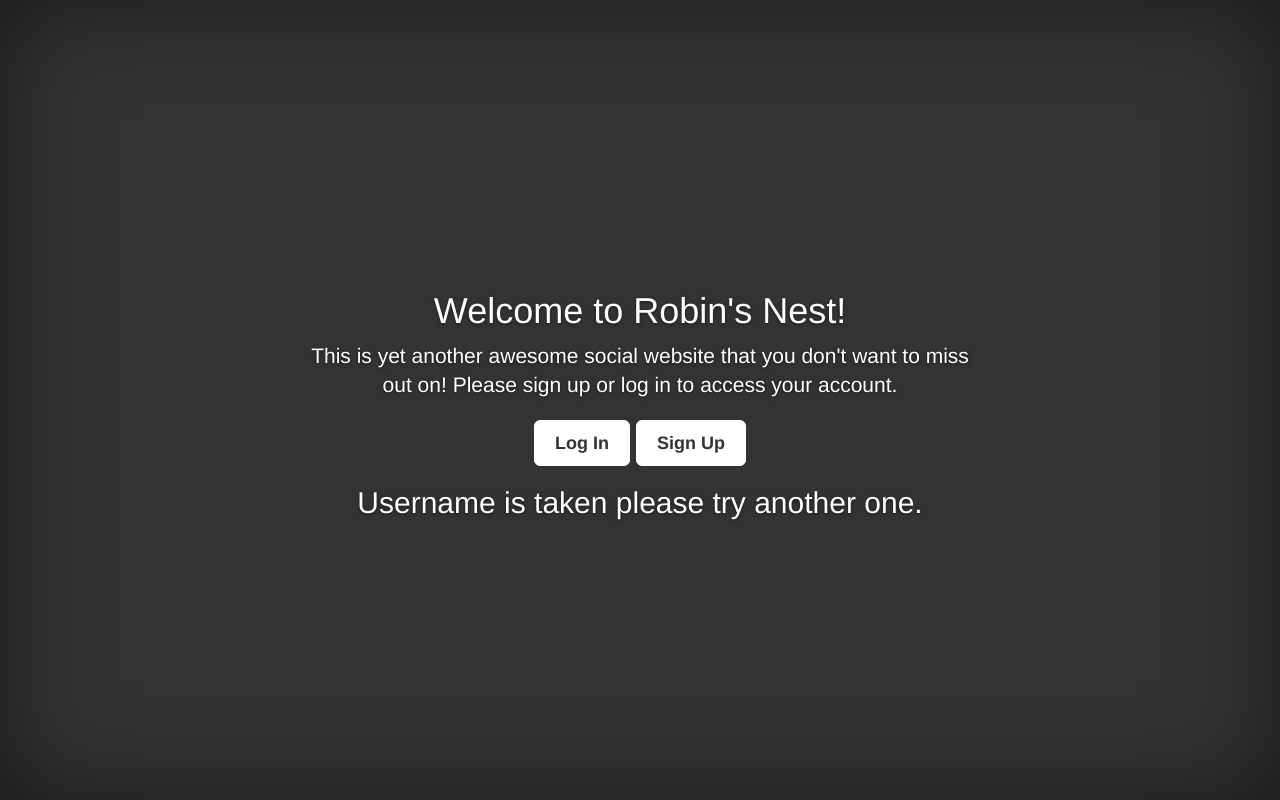
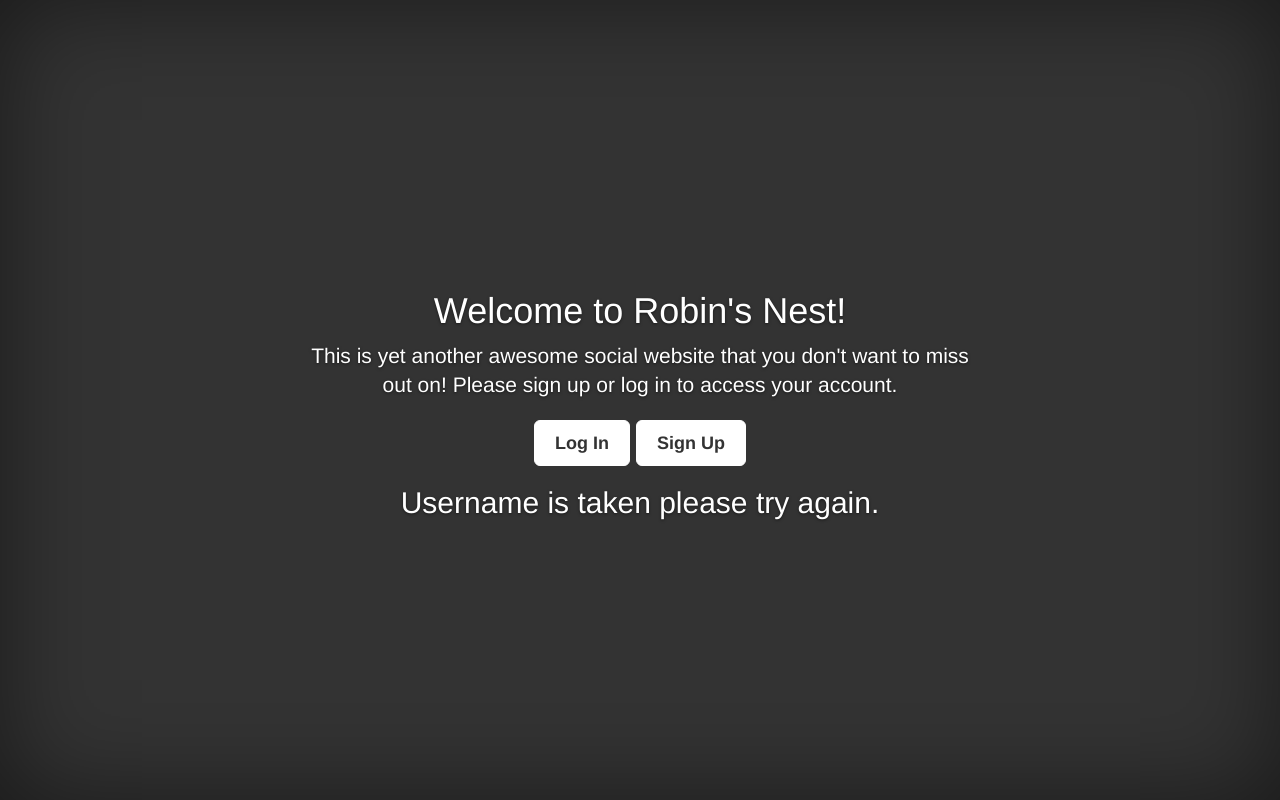
Before and after one commit to Storblor/social-django-1.9, a Django app: template social/templates/social/username_taken.html in a window 1280 px wide. Run offline with Django 3.2, Linux system fonts and the light colour scheme; the template is opened without the code that fills it, so the values that code supplies are empty; some libraries are stand-ins or nearby versions.

```diff
--- a/social/templates/social/username_taken.html
+++ b/social/templates/social/username_taken.html
@@ -2,7 +2,7 @@
 
 {% block content %}
 
-<h2>Username is taken please try another one.</h2>
+<h2>Username is taken please try again.</h2>
 
 
 {% endblock %}
```
